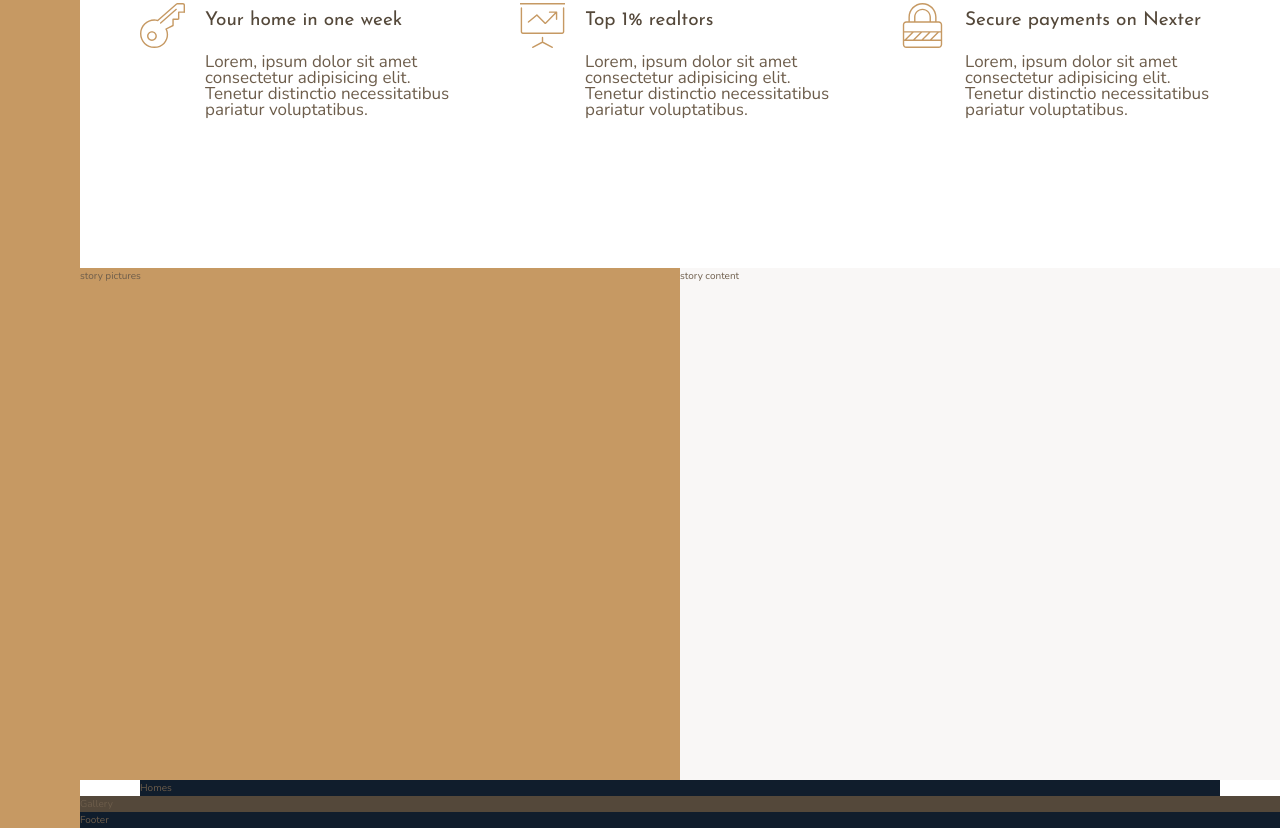
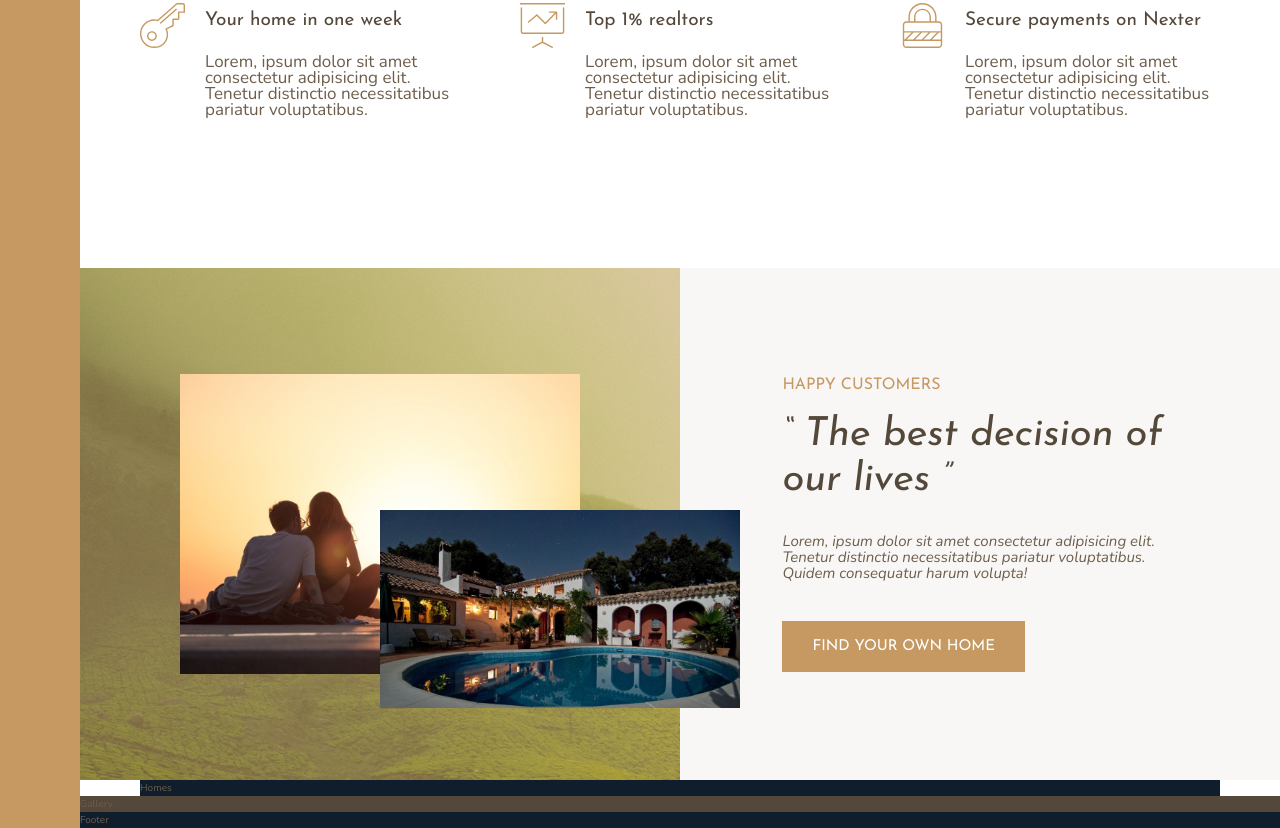
Before and after one commit to LucaLam/nexter-site, a website: page index.html in a window 1280 px wide. Shown: the part 942-1770 px from the top of the page. Drawn offline with nearby package versions, Linux system fonts and the light colour scheme.

Commit message:
story section complete using CSS grid

```diff
--- a/index.html
+++ b/index.html
@@ -70,11 +70,17 @@
         </section>
 
         <div class="story__pictures">
-            story pictures
+            <img src="img/story-1.jpeg" alt="" class="story__img--1">
+            <img src="img/story-2.jpeg" alt="" class="story__img--2">
         </div>
 
         <div class="story__content">
-            story content
+            <h3 class="heading-3 mb-sm">Happy Customers</h3>
+            <h2 class="heading-2 heading-2--dark mb-md">&ldquo; The best decision of our lives &rdquo;</h2>
+            <p class="story__text">
+                Lorem, ipsum dolor sit amet consectetur adipisicing elit. Tenetur distinctio necessitatibus pariatur voluptatibus. Quidem consequatur harum volupta!
+            </p>
+            <button class="btn">Find your own home</button>
         </div>
 
         <section class="homes">
--- a/sass/_story.scss
+++ b/sass/_story.scss
@@ -3,10 +3,47 @@
     &__pictures{
         background-color: $color-primary;
         grid-column: full-start / col-end 4;
+        background-image: linear-gradient(rgba($color-primary, .5), rgba($color-primary, .5))
+        ,url(../img/back.jpg);
+
+        display: grid;
+        grid-template-rows: repeat(6, 1fr);
+        grid-template-columns: repeat(6, 1fr);
+        align-items: center;
+    }
+
+    &__img--1{
+        width: 100%;
+        grid-row: 2 / 6;
+        grid-column: 2 / 6;
+    }
+
+    &__img--2{
+        width: 120%;
+        grid-row: 4 / 6;
+        grid-column: 4 / 7;
+        z-index: 10;
     }
 
     &__content{
         background-color:  $color-grey-light-1;
         grid-column: col-start 5 / full-end;
+
+        padding: 6rem 8vw;
+
+        // display: flex;
+        // flex-direction: column;
+        // justify-content: center;
+        // align-items: flex-start;
+
+        display: grid;
+        align-content: center;
+        justify-items: start;
+    }
+
+    &__text{
+        font-size: 1.5rem;
+        font-style: italic;
+        margin-bottom: 4rem;
     }
 }
--- a/sass/_typography.scss
+++ b/sass/_typography.scss
@@ -9,10 +9,23 @@ font-weight: 400;
 
 .heading-2{
     @extend %heading;
+    font-size: 4rem;
+    font-style: italic;
+    line-height: 4.5rem;
+
+    &--light{
+        color: $color-grey-light-1
+    }
+    &--dark{
+        color: $color-grey-dark-1;
+    }
 }
 
 .heading-3{
     @extend %heading;
+    font-size: 1.6rem;
+    color: $color-primary;
+    text-transform: uppercase;
 }
 
 
@@ -27,3 +40,36 @@ font-weight: 400;
         color: $color-grey-dark-1;
     }
 }
+
+.btn{
+    background-color: $color-primary;
+    color: white;
+    border: none;
+    border-radius: 0;
+    font-family: $font-display;
+    font-size: 1.5rem;
+    text-transform: uppercase;
+    padding: 1.8rem 3rem;
+    cursor: pointer;
+    transition: all .2s;
+
+    &:hover{
+        background-color: $color-primary-dark;
+    }
+}
+
+.mb-sm{
+    margin-bottom: 2rem;
+}
+
+.mb-md{
+    margin-bottom: 3rem;
+}
+
+.mb-lg{
+    margin-bottom: 4rem;
+}
+
+.mb-hg{
+    margin-bottom: 8rem;
+}
```
Also changed, not shown: css/style.css.
